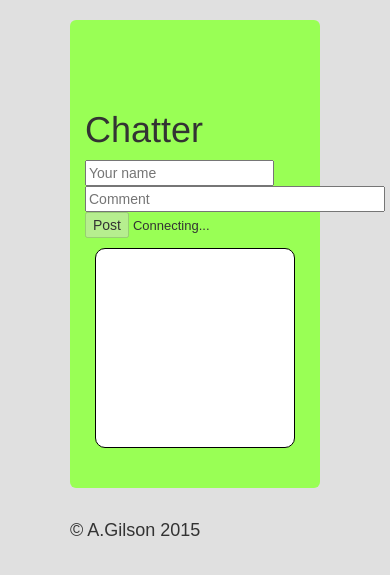
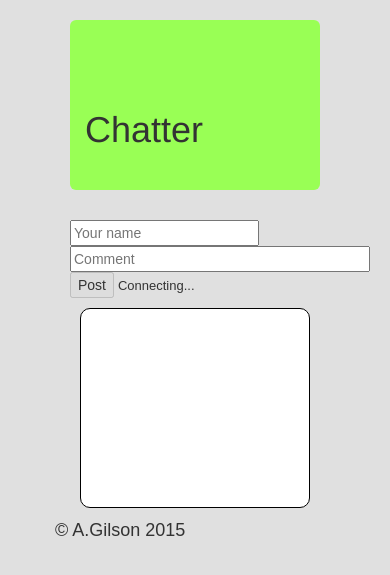
Before and after one commit to andrumi/codeigniter_demo, a CodeIgniter app: page /database/index.php/chatter/index in a window 390 px wide. Shown: the part 52-627 px from the top of the page. Run offline with CodeIgniter, Linux system fonts and the light colour scheme; some libraries are stand-ins or nearby versions.

Commit message:
Attempting to tidy this page to be more mobile friendly

```diff
--- a/application/views/chatter/index.php
+++ b/application/views/chatter/index.php
@@ -9,7 +9,12 @@
 
 <div class="jumbotron">
     <h1><?php echo $title; ?></h1>
-    <section id="new_message">
+
+
+</div>
+<div class="row">
+    <div class="col-sm-6">
+      <section id="new_message">
         <form>
             <input type="text" id="name" name ="name" placeholder="Your name">
             <input type="text" id="yourmessage" name = "yourmessage" placeholder="Comment">
@@ -18,15 +23,4 @@
         </form>
     </section>
     <section id="messages" aria-live="polite" ></section>
-
-</div>
-
-<!--<section id="new_message">
-    <form>
-        <input type="text" id="name" name ="name" placeholder="Your name">
-        <input type="text" id="yourmessage" name = "yourmessage" placeholder="Comment">
-        <input type="button" id="postit" value="Post">
-        <span id="debugmessage"></span>
-    </form>
-</section>
-<section id="messages" aria-live="polite" ></section>-->
+    </div>
```
